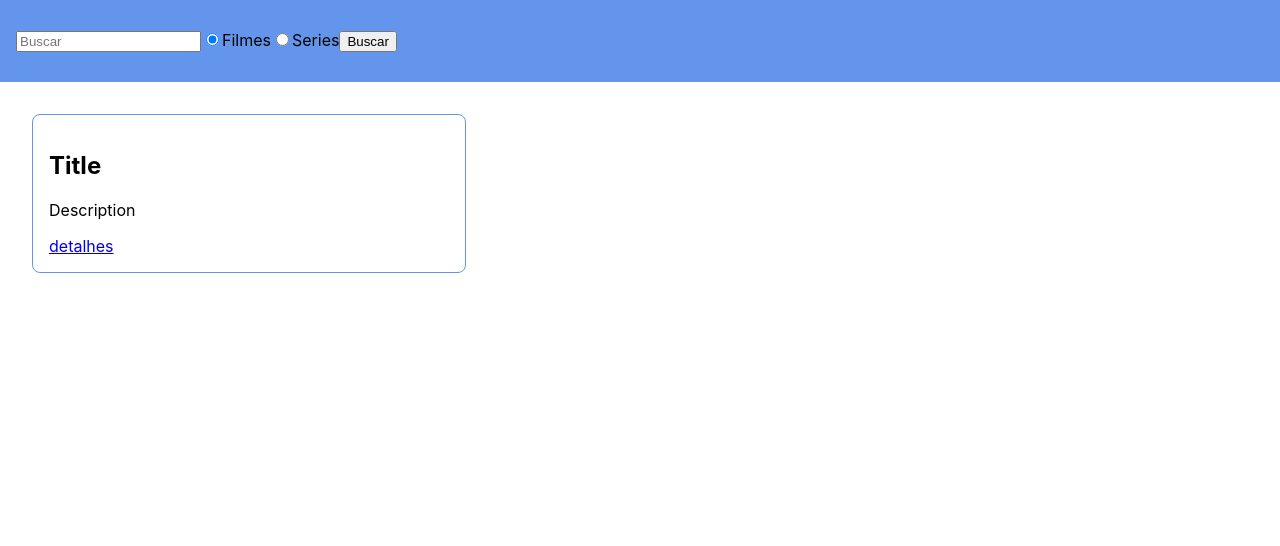
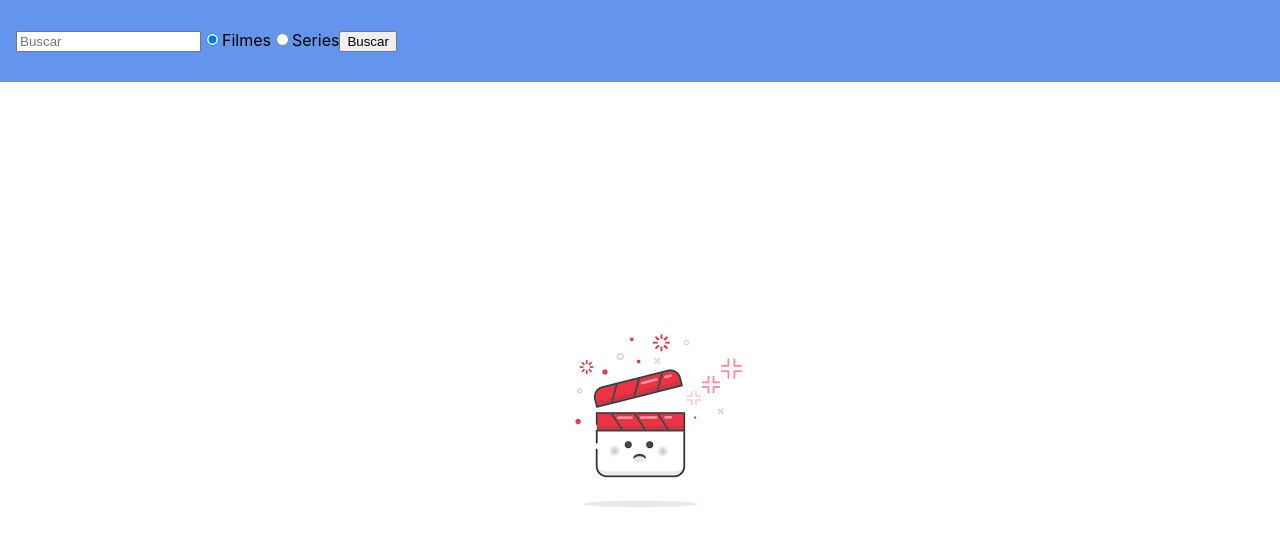
Before and after one commit to ClaudioFerreira/lupa-movie, a React (Create React App) app: page / in a window 1280 px wide. Shown: the top 546 px of the page. Built offline with nearby package versions, Linux system fonts and the light colour scheme.

Commit message:
add api service

```diff
--- a/src/modules/main/index.tsx
+++ b/src/modules/main/index.tsx
@@ -1,17 +1,35 @@
 import React, { useState } from 'react'
 import './style.css'
+import EmptyImage from '../../shared/assets/img/empty-list.png'
+
+import { Movie } from '../../shared/models/movie.model'
+import api from '../../shared/services/api'
 
 export default function Main() {
 
-    const [search, setSearch] = useState('')
+    const [title, setTitle] = useState('')
     const [filme, setFilme] = useState(true)
+    const [itens, setItens] = useState<Movie[]>([])
 
     function handleSelect() {
         setFilme(!filme)
     }
 
-    function handleSubmit(event: React.FormEvent<HTMLFormElement>) {
+    async function handleSubmit(event: React.FormEvent<HTMLFormElement>) {
         event.preventDefault()
+
+        await api.get(``, {
+            params: {
+                type: filme ? 'movie' : 'series',
+                t: title
+            }
+        })
+            .then(response => {
+                console.log(response.data)
+                setItens([response.data])
+                console.log(itens.length)
+                console.log(itens)
+            })
     }
 
     return (
@@ -22,8 +40,8 @@ export default function Main() {
                         <input
                             type="text"
                             placeholder="Buscar"
-                            value={search}
-                            onChange={e => setSearch(e.target.value)}
+                            value={title}
+                            onChange={e => setTitle(e.target.value)}
                         />
                         <input
                             type="radio"
@@ -49,13 +67,23 @@ export default function Main() {
             </div>
 
             <div className="container">
-                <div className="list-items">
-                    <div className="card">
-                        <h2>Title</h2>
-                        <p>Description</p>
-                        <a href="http://">detalhes</a>
+                {itens.length > 0 ? (
+                    <div className="list-items">
+                        {itens.map(item => (
+                            <div className="card">
+                                <img src={item.Poster} alt={`${item.Title} - Poster`} />
+                                <h2> {item.Title} </h2>
+                                <h3>Ano: {item.Year} | Diretor: {item.Director}</h3>
+                                <p>Genero: {item.Genre}</p>
+                                <a href="http://">detalhes</a>
+                            </div>
+                        ))}
                     </div>
-                </div>
+                ) : (
+                        <div className="empty-list">
+                            <img src={EmptyImage} alt="empty list" />
+                        </div>
+                    )}
             </div>
         </>
     )
--- a/src/modules/main/style.css
+++ b/src/modules/main/style.css
@@ -28,3 +28,14 @@
     min-width: 250px;
     max-width: 400px;
 }
+
+.card>img {
+    max-height: 200px;
+}
+
+.empty-list {
+    height: 80vh;
+    display: flex;
+    align-items: center;
+    justify-content: center;
+}
--- /dev/null
+++ b/src/shared/services/api.tsx
@@ -0,0 +1,9 @@
+import axios from 'axios'
+
+const apikey = '772b13f6'
+
+const api = axios.create({
+    baseURL: `http://www.omdbapi.com/?apikey=${apikey}`
+})
+
+export default api
```
Also changed, not shown: src/shared/models/movie.model.tsx (added, +36 -0 lines), src/shared/assets/img/empty-list.png (added).
